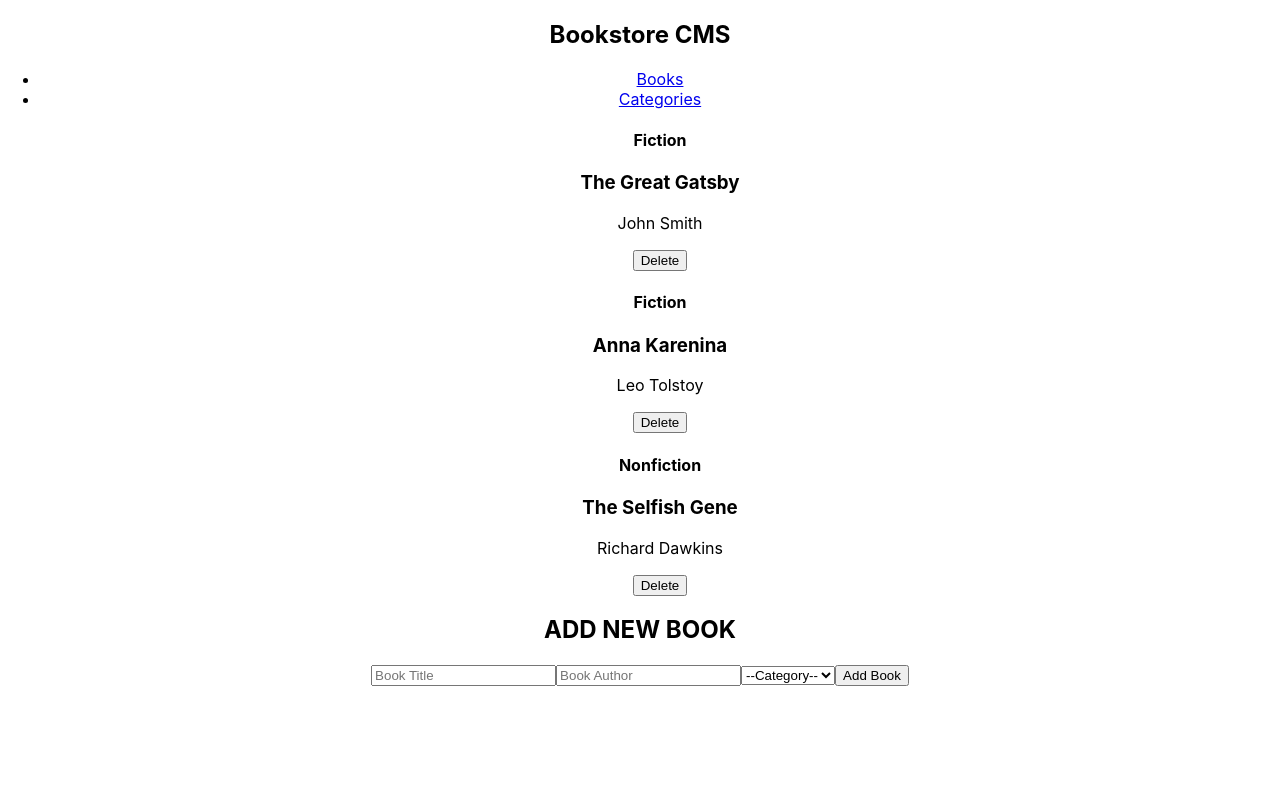
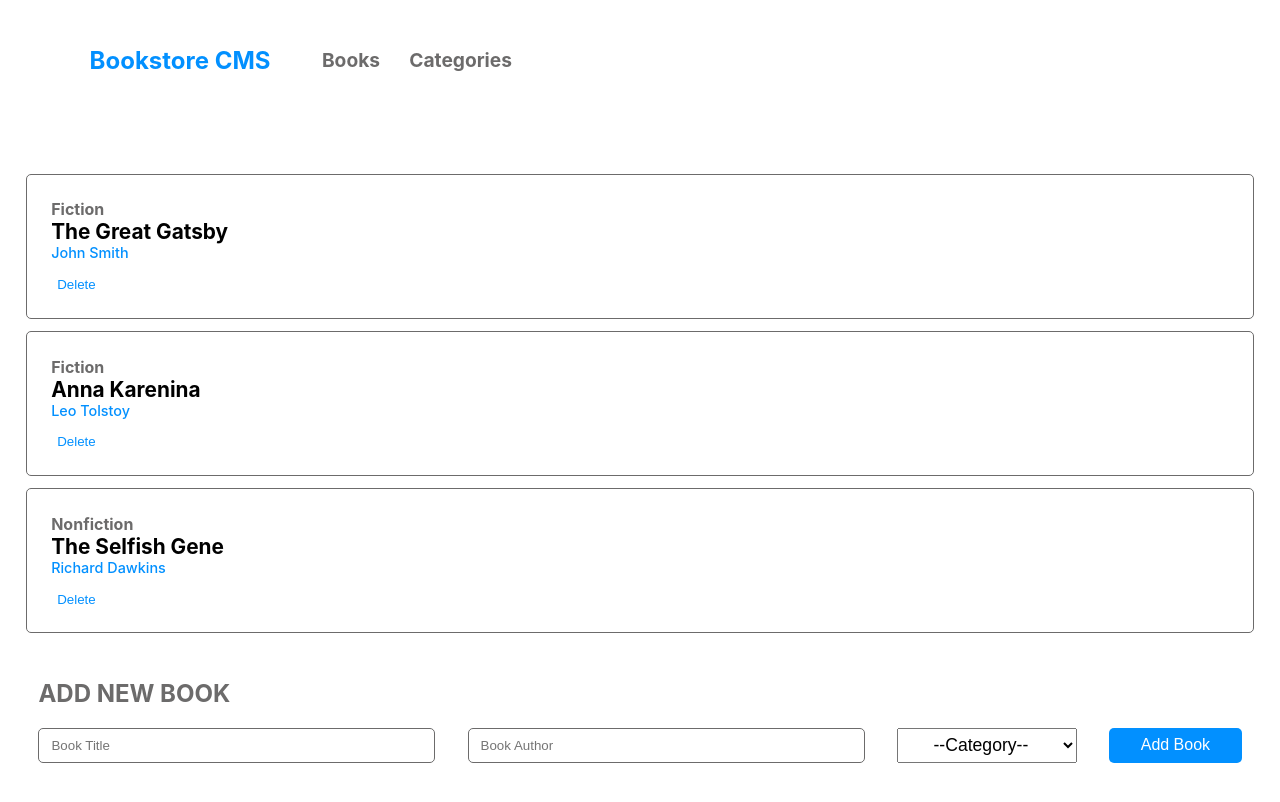
Before and after one commit to PabloEGonz/bookstore, a React (Create React App) app: page / in a window 1280 px wide. Shown: the top 802 px of the page. Built offline with nearby package versions, Linux system fonts and the light colour scheme.

Commit message:
Style web app

```diff
--- a/src/App.css
+++ b/src/App.css
@@ -1,3 +1,107 @@
-.App {
+:root {
+  --blue: #0290ff;
+  --gray: #6c6b6b;
+}
+
+nav {
+  height: 10%;
+  color: var(--blue);
+  padding: 2% 60% 2% 7%;
+  align-items: center;
+  justify-content: space-between;
+}
+
+.links {
+  width: 45%;
+  justify-content: space-between;
+  margin: 0;
+  padding: 0;
+}
+
+.nav-link {
+  text-decoration: none;
+  font-size: 1.2rem;
+  font-weight: 700;
+  color: var(--gray);
+}
+
+.list-ctnr {
+  padding: 2%;
+  width: 100%;
+  align-items: center;
+}
+
+.list {
+  width: 100%;
+  margin-top: 1%;
+  border-radius: 5px;
+  border: 1px solid var(--gray);
+  text-align: left;
+  padding: 2%;
+}
+
+.list h4,
+.list h3,
+.list p {
+  margin: 0;
+}
+.list h4 {
+  color: var(--gray);
+}
+
+.list h3 {
+  font-size: 1.3rem;
+}
+
+.list p {
+  font-size: 0.9rem;
+  margin-bottom: 1%;
+  color: var(--blue);
+  font-weight: 490;
+}
+
+.list button {
+  border: none;
+  color: var(--blue);
+  background: none;
+}
+
+.add {
+  padding: 0 3% 5% 3%;
+}
+
+.add h2 {
+  color: var(--gray);
+  text-align: left;
+}
+
+.add form {
+  width: 100%;
+  align-items: center;
+  justify-content: space-between;
+}
+
+form input {
+  width: 33%;
+  height: 35px;
+  padding: 1%;
+  border: 1px solid var(--gray);
+  border-radius: 5px;
+}
+
+form select {
+  width: 15%;
+  height: 35px;
   text-align: center;
+  font-size: 1.1rem;
 }
+
+form button {
+  border: none;
+  border-radius: 5px;
+  background-color: var(--blue);
+  color: #fff;
+  height: 35px;
+  width: 11%;
+  font-size: 1rem;
+}
--- a/src/index.css
+++ b/src/index.css
@@ -1,27 +1,34 @@
 body {
   margin: 0;
-  font-family:
-    -apple-system,
-    BlinkMacSystemFont,
-    'Segoe UI',
-    'Roboto',
-    'Oxygen',
-    'Ubuntu',
-    'Cantarell',
-    'Fira Sans',
-    'Droid Sans',
-    'Helvetica Neue',
+  font-family: -apple-system, BlinkMacSystemFont, "Segoe UI", "Roboto", "Oxygen",
+    "Ubuntu", "Cantarell", "Fira Sans", "Droid Sans", "Helvetica Neue",
     sans-serif;
   -webkit-font-smoothing: antialiased;
   -moz-osx-font-smoothing: grayscale;
 }
 
 code {
-  font-family:
-    source-code-pro,
-    Menlo,
-    Monaco,
-    Consolas,
-    'Courier New',
+  font-family: source-code-pro, Menlo, Monaco, Consolas, "Courier New",
     monospace;
 }
+
+.App {
+  text-align: center;
+}
+
+ul {
+  list-style: none;
+}
+
+.flex-cl {
+  display: flex;
+  flex-direction: column;
+}
+
+.flex {
+  display: flex;
+}
+
+* {
+  box-sizing: border-box;
+}
```
